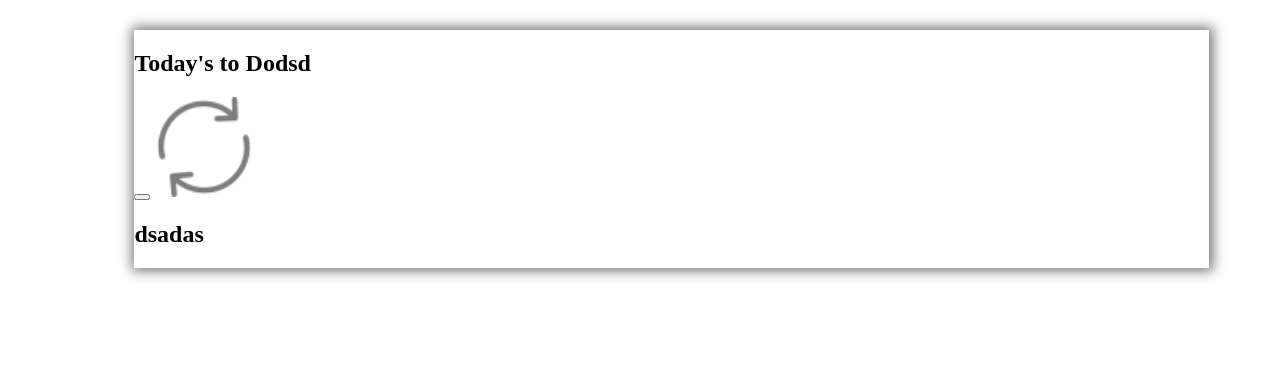
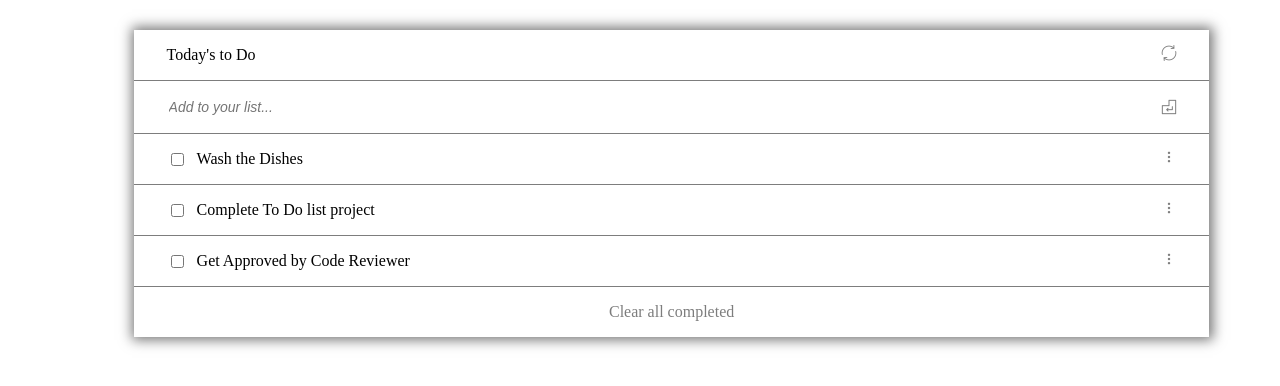
Before and after one commit to chelobotix/To-Do-List, a website built with webpack: page dist/index.html in a window 1280 px wide. Built offline with nearby package versions, Linux system fonts and the light colour scheme.

Commit message:
Linters check1

```diff
--- a/dist/index.html
+++ b/dist/index.html
@@ -9,10 +9,18 @@
   <body>
     <main>
       <section>
-        <h1>Today's to Dodsd</h1>
-        <button type="button"></button>
-        <img src="./assets/images/reload.png" alt="" width="100px" />
-        <h2>dsadas</h2>
+        <div class="title">
+          <p>Today's to Do</p>
+          <a class="title" href="..."><img class="title" src="./assets/images/reload.png" alt="reload" /></a>
+        </div>
+        <form action="">
+          <input type="text" name="text" placeholder="Add to your list..." />
+          <input type="image" src="./assets/images/enter.png" alt="submit" />
+        </form>
+        <ul id="ulList"></ul>
+        <div class="clearAll">
+          <p class="clearAll">Clear all completed</p>
+        </div>
       </section>
     </main>
   </body>
```
Also changed, not shown: 1 other file.
